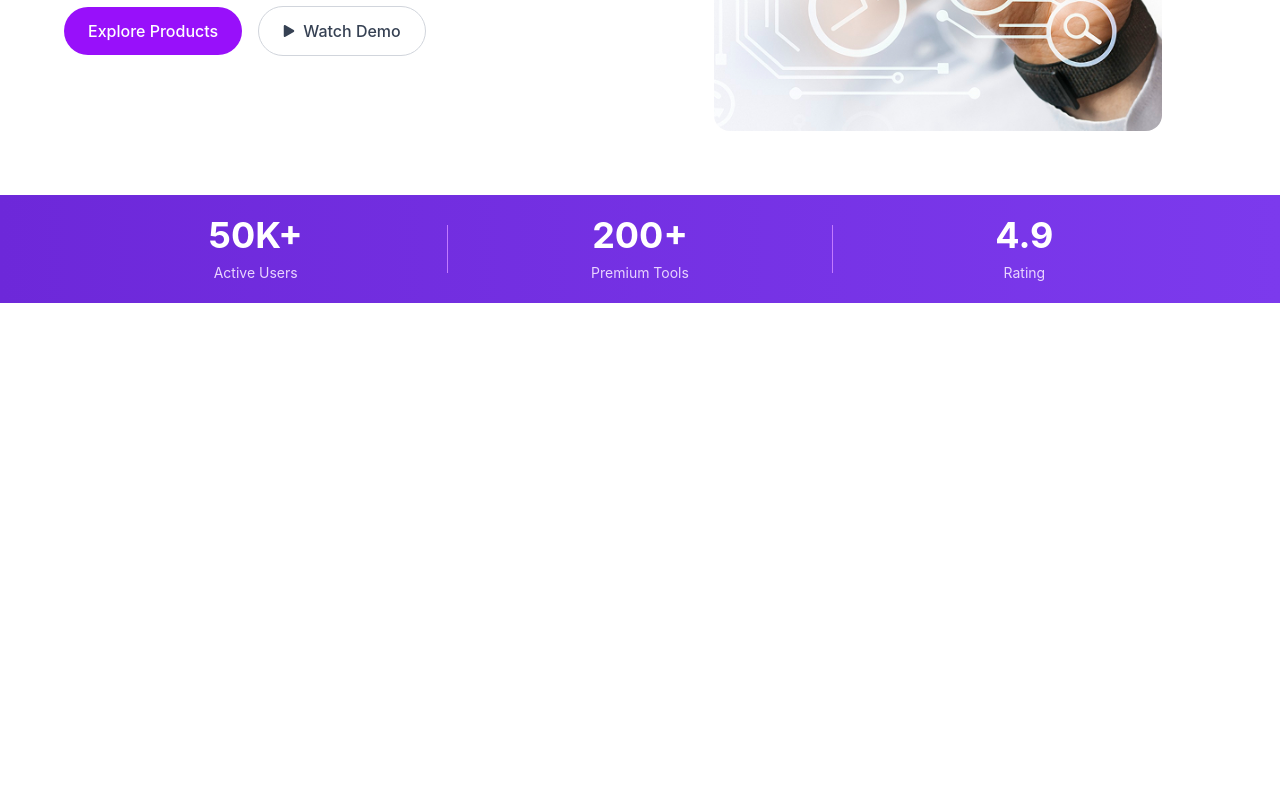
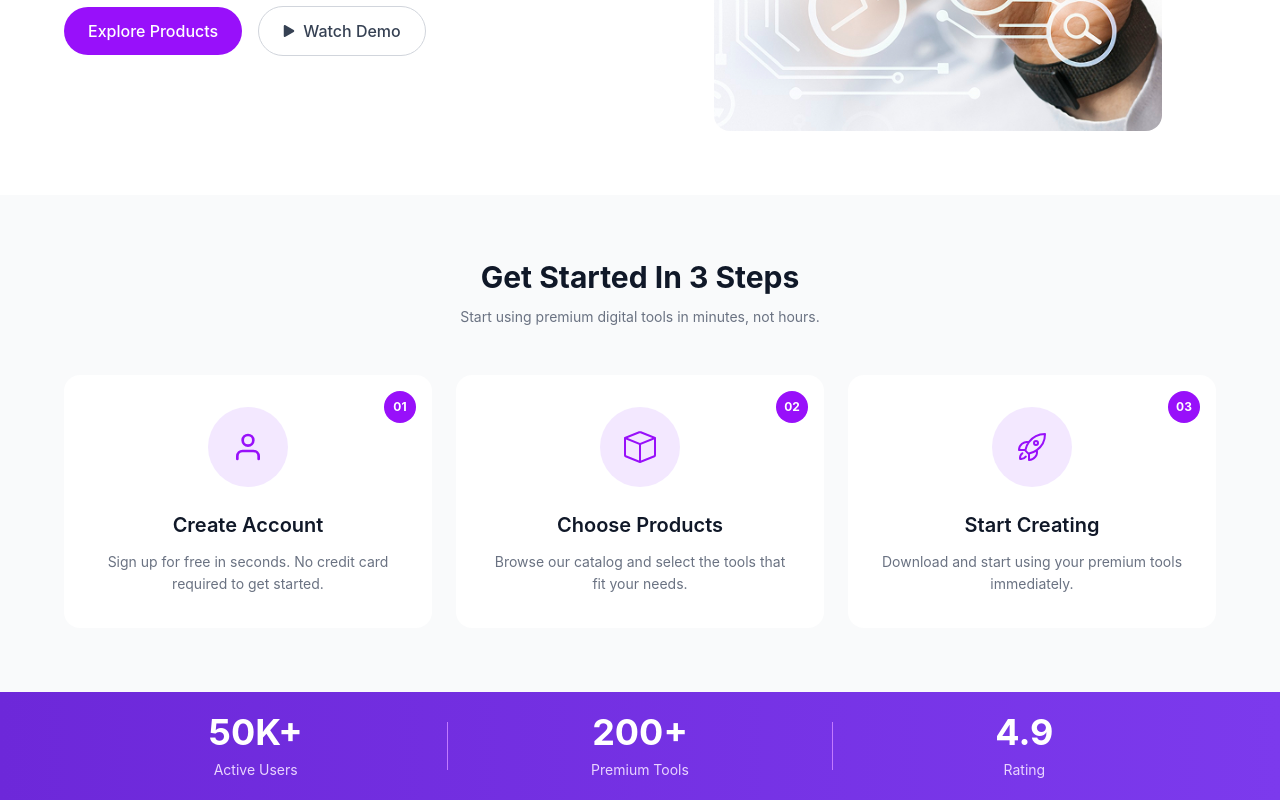
Before and after one commit to Shojon-Miah/DigiTools-Platform, a React (Vite) app: page / in a window 1280 px wide. Shown: the part 534-1334 px from the top of the page. Before the commit the page ends 837 px from the top, so only its background shows below. Built offline with nearby package versions, Linux system fonts and the light colour scheme.

Commit message:
add Steps section code

```diff
--- a/src/App.jsx
+++ b/src/App.jsx
@@ -1,6 +1,7 @@
 import { useState } from 'react'
 import Navbar from './components/Navbar'
 import Banner from './components/Banner'
+import Steps from './components/Steps'
 import Stats from './components/Stats'
 
 function App() {
@@ -10,6 +11,7 @@
     <div>
       <Navbar cartItems={cartItems} />
       <Banner />
+      <Steps />
       <Stats />
     </div>
   )
--- a/src/components/Steps.jsx
+++ b/src/components/Steps.jsx
@@ -0,0 +1,79 @@
+import { FiUser } from 'react-icons/fi'
+import { BsBox } from 'react-icons/bs'
+import { HiOutlineRocketLaunch } from 'react-icons/hi2'
+
+const stepsData = [
+  {
+    id: '01',
+    icon: <FiUser className="w-8 h-8 text-purple-600" />,
+    title: 'Create Account',
+    description: 'Sign up for free in seconds. No credit card required to get started.',
+  },
+  {
+    id: '02',
+    icon: <BsBox className="w-8 h-8 text-purple-600" />,
+    title: 'Choose Products',
+    description: 'Browse our catalog and select the tools that fit your needs.',
+  },
+  {
+    id: '03',
+    icon: <HiOutlineRocketLaunch className="w-8 h-8 text-purple-600" />,
+    title: 'Start Creating',
+    description: 'Download and start using your premium tools immediately.',
+  },
+]
+
+const Steps = () => {
+  return (
+    <section className="steps-section w-full bg-gray-50 px-6 py-16">
+      <div className="max-w-6xl mx-auto">
+
+        {/* Section Header */}
+        <div className="steps-header text-center mb-12">
+          <h2 className="text-3xl font-bold text-gray-900 mb-3">
+            Get Started In 3 Steps
+          </h2>
+
+          <p className="text-gray-500 text-sm">
+            Start using premium digital tools in minutes, not hours.
+          </p>
+        </div>
+
+        {/* Steps grid */}
+        <div className="steps-grid grid grid-cols-1 md:grid-cols-3 gap-6">
+          {stepsData.map((step) => (
+            <div
+              key={step.id}
+              className="step-card relative bg-white rounded-2xl p-8 flex flex-col items-center text-center"
+            >
+              {/* Step Number Badge */}
+              <span className="step-number absolute top-4 right-4 bg-purple-600 text-white text-xs font-bold w-8 h-8 rounded-full flex items-center justify-center">
+                {step.id}
+              </span>
+
+              {/* Icon Circle */}
+              <div className="step-icon-wrapper w-20 h-20 bg-purple-100 rounded-full flex items-center justify-center mb-6">
+                {step.icon}
+              </div>
+
+              {/* Title */}
+              <h3 className="step-title text-xl font-semibold text-gray-900 mb-3">
+                {step.title}
+              </h3>
+
+              {/* description */}
+              <p className="step-description text-gray-500 text-sm leading-relaxed">
+                {step.description}
+              </p>
+
+            </div>
+          ))}
+        </div>
+
+      </div>
+    </section>
+
+  )
+}
+
+export default Steps
```
